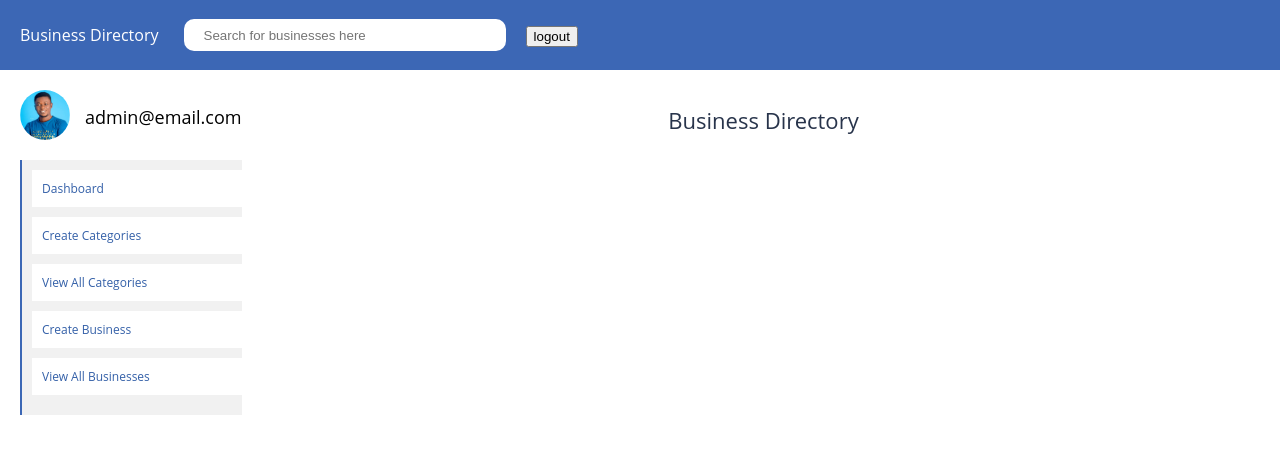
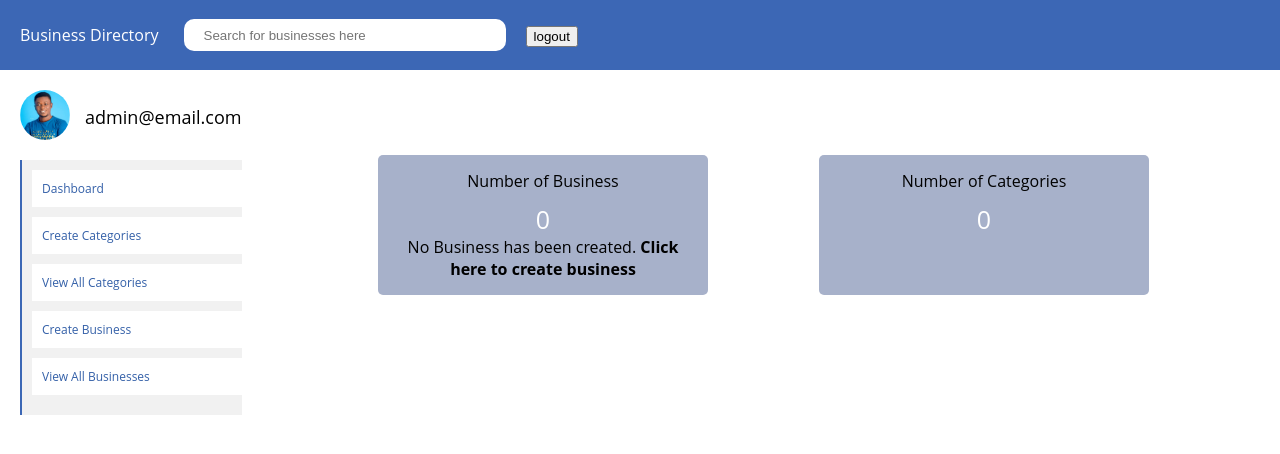
Before and after one commit to kobomarun/facebook.reactjs, a React (Create React App) app: page /dashboard in a window 1280 px wide. Shown: the top 454 px of the page. Built offline with nearby package versions, Linux system fonts and the light colour scheme; sample sign-in values are in the browser's storage.

Commit message:
fix login netlify bug

```diff
--- a/src/index.js
+++ b/src/index.js
@@ -18,8 +18,8 @@ ReactDOM.render(
   <BrowserRouter>
   <Nav />
     <Switch>
-      <Route exact path='/login' component={Login} />
-      <Route  path="/" component={Home} />
+      <Route  path='/login' component={Login} />
+      <Route exact path="/" component={Home} />
       <ProtectedRoute  path="/dashboard" component={Dashboard} />
       <ProtectedRoute  path="/add-category" component={Category} />
       <ProtectedRoute  path="/add-business" component={Business} />
```
Also changed, not shown: 1 other file (tests, documents, lock files or other folders).
